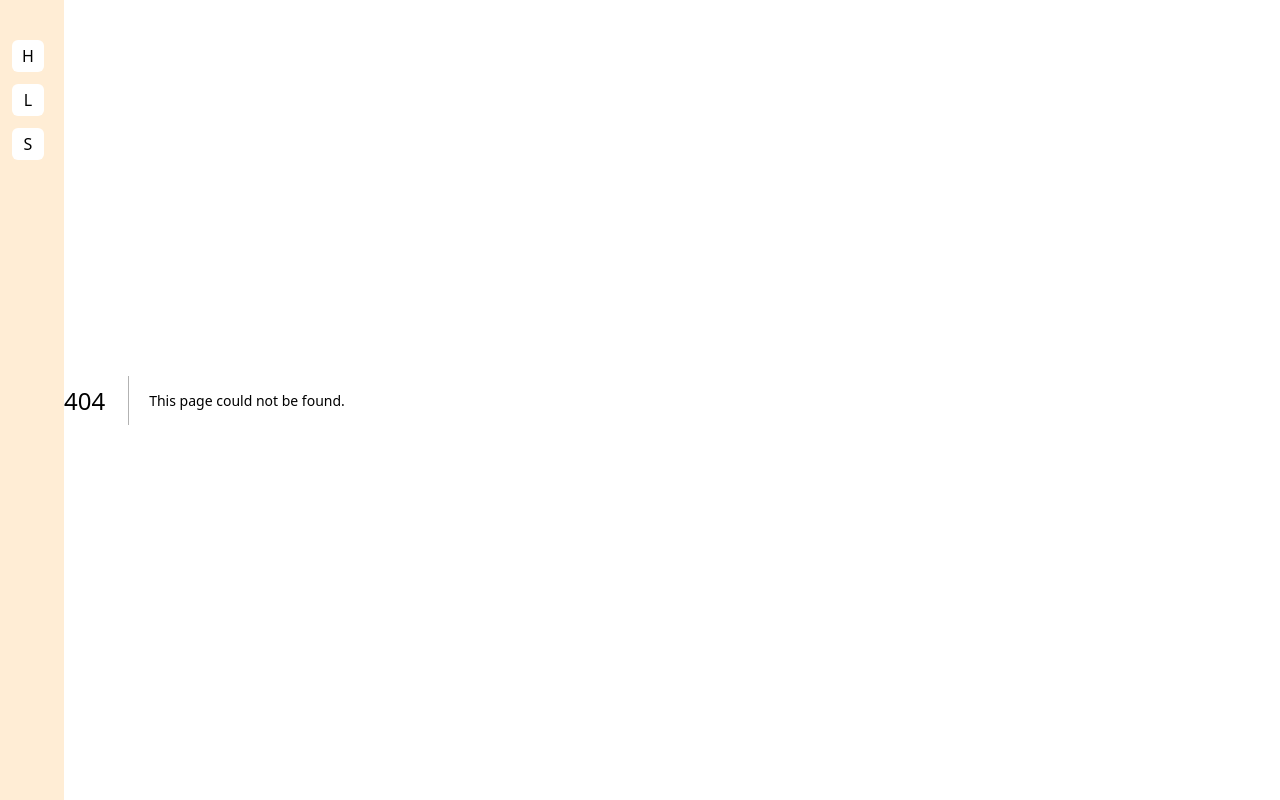
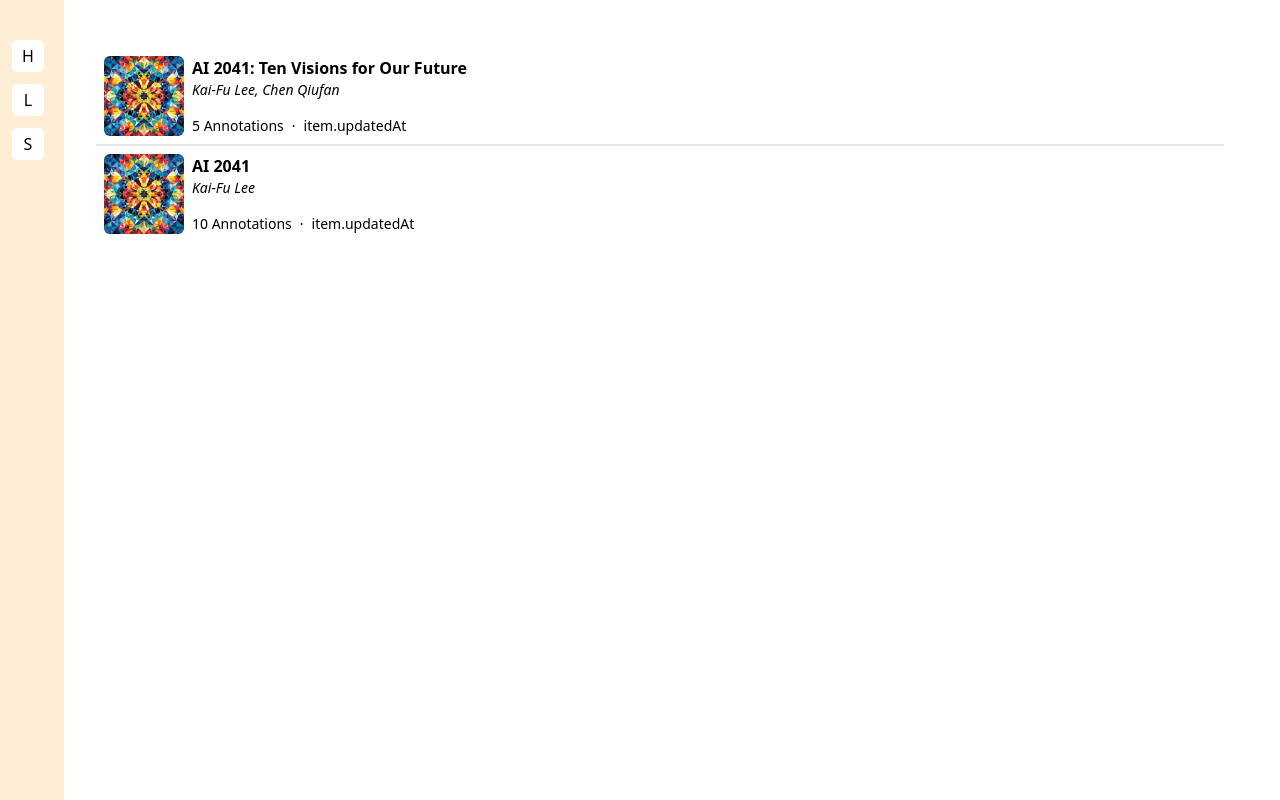
Before and after one commit to Johnxjp/commonplace, a Next.js app in the folder frontend/: page /library in a window 1280 px wide. Before the commit this address had no page. Built offline with nearby package versions, Linux system fonts and the light colour scheme; no server answers.

Commit message:
Dummy page for loading library content

```diff
--- a/frontend/app/HomeSearchBar.tsx
+++ b/frontend/app/HomeSearchBar.tsx
@@ -74,7 +74,7 @@
 	};
 
 	return (
-		<div className="w-full max-w-3xl mx-auto px-1 md:px-2">
+		<div className="w-full max-w-4xl mx-auto px-1 md:px-2">
 			<form onSubmit={handleSubmit} className="mb-8">
 				<div className="flex gap-1 border rounded-lg py-1 px-1">
 					<textarea
@@ -89,7 +89,7 @@
 								textareaRef?.current?.scrollHeight > maxHeight
 									? "auto"
 									: "hidden",
-                            height: 10,
+							height: 10,
 						}}
 						onKeyDown={(e) => {
 							if (e.key === "Enter" && !e.shiftKey) {
@@ -103,7 +103,12 @@
 						disabled={isLoading || !searchValue.trim()}
 						className="max-h-8 w-8 text-white bg-slate-100 flex items-center justify-center rounded-xl hover:bg-slate-300 disabled:cursor-not-allowed"
 					>
-						<Image src="/send_message.png" width={16} height={16} alt="Search" />
+						<Image
+							src="/send_message.png"
+							width={16}
+							height={16}
+							alt="Search"
+						/>
 					</button>
 				</div>
 			</form>
--- a/frontend/app/layout.tsx
+++ b/frontend/app/layout.tsx
@@ -9,7 +9,7 @@
 	return (
 		<html lang="en">
 			<body>
-				<div className="h-screen w-screen flex flex-row">
+				<div className="min-h-screen w-screen flex flex-row">
 					<NavBar>{children}</NavBar>
 				</div>
 			</body>
--- /dev/null
+++ b/frontend/app/library/page.tsx
@@ -0,0 +1,130 @@
+"use client";
+
+import Image from "next/image";
+import { useEffect, useState } from "react";
+
+import BookDocument from "@/definitions";
+
+type Item = {
+	id: string;
+	title: string;
+	authors: string[];
+	documentType: string;
+	updatedAt: Date;
+	lastAccessedAt: Date | null;
+	clipCount: number;
+	thumbnailUrl: string | null;
+};
+
+const dummyItems: Item[] = [
+	{
+		id: "f82befef-c1fe-43e6-8d27-39ea77f65a31",
+		title: "AI 2041: Ten Visions for Our Future",
+		authors: ["Kai-Fu Lee", "Chen Qiufan"],
+		documentType: "book",
+		updatedAt: new Date("2022-11-14T04:56:00.000Z"),
+		clipCount: 5,
+		lastAccessedAt: null,
+		thumbnailUrl: null,
+	},
+	{
+		id: "f82befef-c1fe-43e6-8d27-39ea77f64a31",
+		title: "AI 2041",
+		authors: ["Kai-Fu Lee"],
+		documentType: "book",
+		updatedAt: new Date("2022-11-14T04:56:00.000Z"),
+		clipCount: 10,
+		lastAccessedAt: new Date("2022-11-14T04:56:00.000Z"),
+		thumbnailUrl: null,
+	},
+];
+
+function LibraryItem({ item }: { item: Item }) {
+	return (
+		<div className="w-full flex flex-row gap-x-2 hover:cursor-pointer hover:bg-slate-100 p-2">
+			<div className="relative min-w-20 max-w-20 min-h-20 max-h-20">
+				<Image
+					className="rounded-md"
+					src={item.thumbnailUrl !== null ? item.thumbnailUrl : "/vibrant.jpg"}
+					// width={75}
+					// height={75}
+					objectFit="cover"
+					layout="fill"
+					objectPosition="center"
+					alt={item.title}
+				/>
+			</div>
+			<div className="flex min-h-full flex-col w-full">
+				<div>
+					<h2 className="font-bold line-clamp-1">{item.title}</h2>
+					<p className="italic text-sm">{item.authors.join(", ")}</p>
+				</div>
+				{/* <p>{item.documentType}</p> */}
+				<div className="text-sm flex grow flex-row gap-x-2 place-items-end">
+					<p>{item.clipCount} Annotations</p>
+					{item.updatedAt !== null ? (
+						<>
+							<p>&#183;</p>
+							<p title="Updated At">item.updatedAt</p>
+						</>
+					) : null}
+				</div>
+			</div>
+		</div>
+	);
+}
+
+export default function Library() {
+	const [items, setItems] = useState<Item[]>([]);
+
+	useEffect(() => {
+		const serverUrl = "http://localhost:8000";
+		const resourceUrl = serverUrl + "/library";
+		const requestParams = {
+			method: "GET",
+			headers: {
+				Accept: "application/json",
+				"Content-Type": "application/json",
+			},
+		};
+		setItems(dummyItems);
+
+		fetch(resourceUrl, requestParams)
+			.then((res) => res.json())
+			.then((data) => {
+				console.log(data);
+				const documents: Item[] = data.map((doc) => {
+					return {
+						id: doc.id,
+						title: doc.title,
+						authors: [doc.authors],
+						documentType: doc.document_type,
+						updatedAt: doc.updated_at ? new Date(doc.updated_at) : null,
+						lastAccessedAt: null,
+						clipCount: 10,
+						thumbnailUrl: doc.thumbnail_path,
+					};
+				});
+				setItems(documents);
+				console.log(documents);
+			})
+			.catch((err) => console.error(err));
+	}, []);
+
+	return (
+		<div className="min-h-full w-full min-w-0 flex-1">
+			<div className="mx-auto flex flex-col w-full h-full mt-0 pl-8 items-left pt-12 pr-14">
+				<div id="header"></div>
+				<div className="flex-1 w-full h-full">
+					<ul className="grid grid-cols-1 divide-y-2">
+						{items.map((item) => (
+							<li key={item.id}>
+								<LibraryItem item={item} />
+							</li>
+						))}
+					</ul>
+				</div>
+			</div>
+		</div>
+	);
+}
--- a/frontend/app/page.tsx
+++ b/frontend/app/page.tsx
@@ -9,6 +9,7 @@
 
 function BookDocumentSampleGrid({ documents }: { documents: BookDocument[] }) {
 	return (
+		<div className="mx-auto max-w-4xl w-full px-1 md:px-2 flex">
 			<ul className="grid w-full md:grid-cols-3 gap-3">
 				{documents.map((doc) => (
 					<li className="flex-1" key={doc.id}>
@@ -16,6 +17,7 @@
 					</li>
 				))}
 			</ul>
+		</div>
 	);
 }
 
@@ -95,8 +97,7 @@
 		title: "AI 2041: Ten Visions for Our Future",
 		authors: ["Kai-Fu Lee;Chen Qiufan"],
 		documentType: "book",
-		content:
-			"“What right do you have to share my data link with some insurance company!”",
+		content: "“What right do you have ”",
 		createdAt: new Date("2022-11-14T04:56:00.000Z"),
 		updatedAt: null,
 		isClip: true,
@@ -152,10 +153,8 @@
 				<h1 className="">
 					Good {timeOfDay.charAt(0).toUpperCase() + timeOfDay.slice(1)}
 				</h1>
-				<h2 className="text-2xl">Let Your Mind Wander</h2>
-				<div className="mx-auto max-w-3xl w-full px-1 md:px-2 flex">
+				<h2 className="text-2xl">Just Wander</h2>
 				<BookDocumentSampleGrid documents={documents} />
-				</div>
 				<HomeSearchBar />
 			</main>
 		</div>
--- a/frontend/app/ui/BookDocumentCard.tsx
+++ b/frontend/app/ui/BookDocumentCard.tsx
@@ -19,9 +19,9 @@
 	}
 
 	return (
-		<div className="border border-border-300 hover:border-border-200 group relative flex cursor-pointer flex-col gap-1.5 rounded-xl py-3.5 pl-3.5 pr-1.5 transition-all ease-in-out hover:shadow-sm active:scale-[0.98] md:gap-2">
-			<h2 className="line-clamp-1">{document.title}</h2>
-			<p className="text-sm italic line-clamp-2">
+		<div className="h-full w-full border border-border-300 hover:border-border-200 group relative flex cursor-pointer flex-col gap-1.5 rounded-xl py-5 px-6 transition-all ease-in-out hover:shadow-sm active:scale-[0.98] md:gap-4">
+			<h2 className=" text-sm line-clamp-1">{document.title}</h2>
+			<p className="text-sm italic line-clamp-3">
 				{formatContent(document.content)}
 			</p>
 		</div>
--- a/frontend/app/ui/NavBar.tsx
+++ b/frontend/app/ui/NavBar.tsx
@@ -5,7 +5,7 @@
 }: Readonly<{ children: React.ReactNode }>) {
 	return (
 		<>
-			<div className="flex-1 w-16 max-w-16 h-full bg-orange-100 px-3">
+			<div className="relative flex-1 w-16 max-w-16 min-h-full bg-orange-100 px-3">
 				<div className="flex flex-col justify-center gap-y-3 pt-10">
 					<button
 						className="h-8 w-8 font-medium bg-white rounded-md hover:shadow-sm hover:border-md"
```
Also changed, not shown: frontend/public/vibrant.jpg (added). Lines whose indentation alone changed are shown as unchanged.
